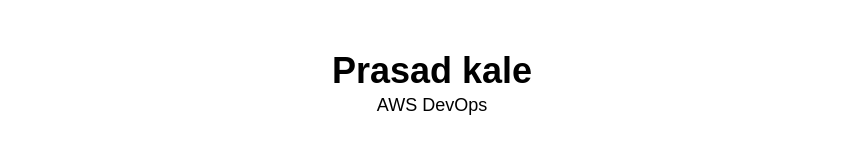
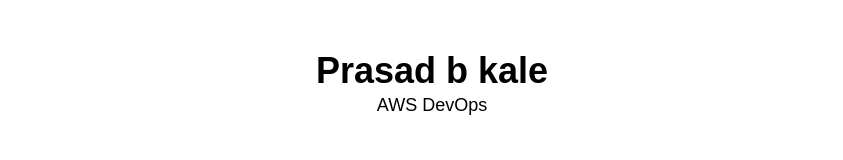
Before and after one commit to Prasadk1618/host-resume-ec2, a plain HTML site: page index.html in a window 1280 px wide. Shown: the top 160 px of the page, without its empty margins (208-1051 px from the left). Drawn offline with Linux system fonts and the light colour scheme.

Commit message:
Update index.html

```diff
--- a/index.html
+++ b/index.html
@@ -7,7 +7,7 @@
 <body>
 	<div class="container">
 		<header>
-			<h1>Prasad kale</h1>
+			<h1>Prasad b kale</h1>
 			<p>AWS DevOps</p>
 		</header>
 		<section>
```
